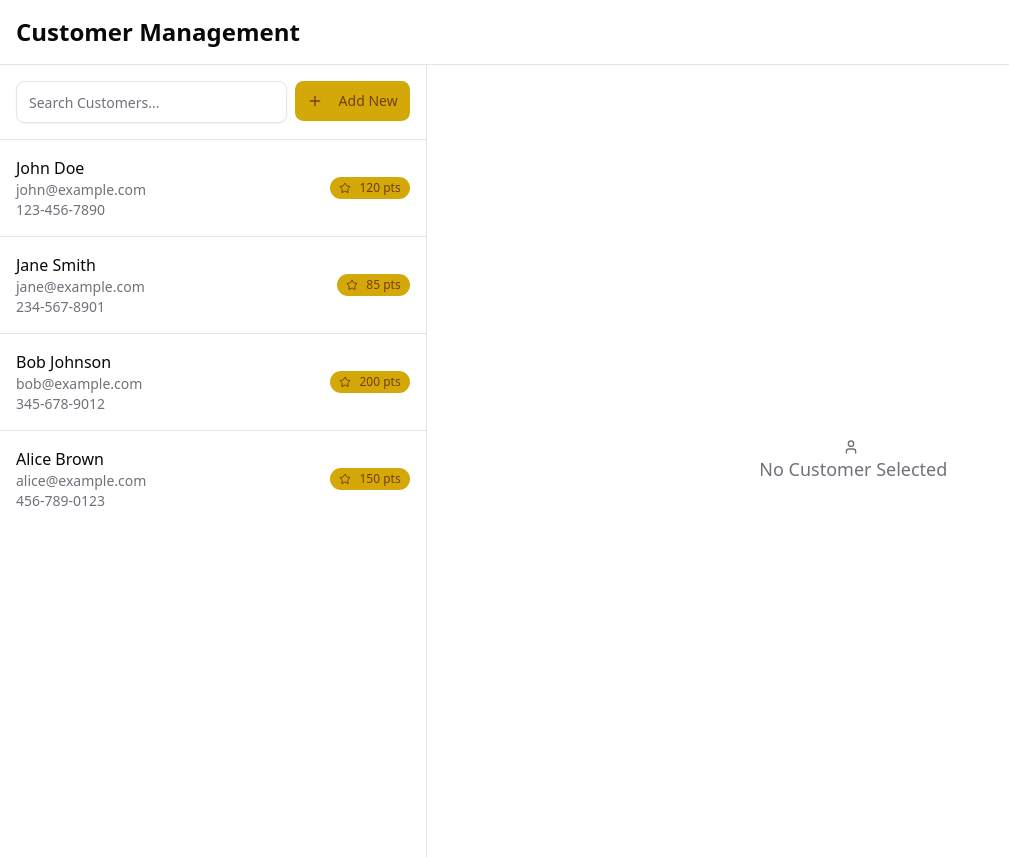
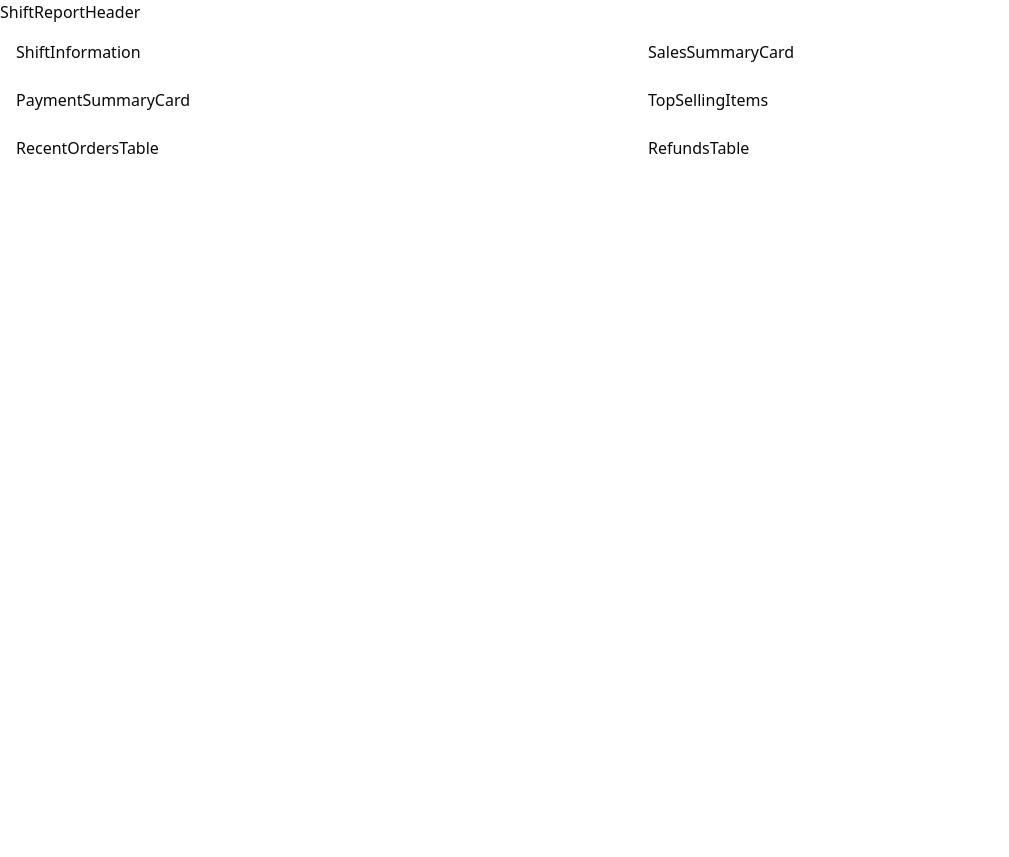
Before and after one commit to Jerry-Joy/POS-Point-Of-Sale-Inventory-Management-System, a React (Vite) app in the folder frontend/elira-pos-frontend/: page / in a window 1280 px wide. Shown: the whole page, without its empty margins (0-1009 px from the left). After the commit the page ends 800 px from the top, so only its background shows below. Built offline with nearby package versions, Linux system fonts and the light colour scheme.

Commit message:
Add Shift Summary components including ShiftSummaryPage, ShiftReportHeader, ShiftInformation, SalesSummaryCard, PaymentSummaryCard, RecentOrdersTable, RefundsTable, TopSellingItems, and update App component to render ShiftSummaryPage

```diff
--- a/frontend/elira-pos-frontend/src/App.jsx
+++ b/frontend/elira-pos-frontend/src/App.jsx
@@ -2,12 +2,13 @@
 import './App.css'
 import CreateOrder from './pages/cashier/CreateOrder'
 import CustomerLookup from './pages/cashier/Customer Management/CustomerLookup'
+import ShiftSummaryPage from './pages/cashier/Shift Report/ShiftSummaryPage'
 
 function App() {
 
   return (
     <>
-      <CustomerLookup />
+      <ShiftSummaryPage />
     </>
   )
 }
--- /dev/null
+++ b/frontend/elira-pos-frontend/src/pages/cashier/Shift Report/PaymentSummaryCard.jsx
@@ -0,0 +1,9 @@
+import React from 'react'
+
+const PaymentSummaryCard = () => {
+  return (
+    <div>PaymentSummaryCard</div>
+  )
+}
+
+export default PaymentSummaryCard
--- /dev/null
+++ b/frontend/elira-pos-frontend/src/pages/cashier/Shift Report/RecentOrdersTable.jsx
@@ -0,0 +1,9 @@
+import React from 'react'
+
+const RecentOrdersTable = () => {
+  return (
+    <div>RecentOrdersTable</div>
+  )
+}
+
+export default RecentOrdersTable
--- /dev/null
+++ b/frontend/elira-pos-frontend/src/pages/cashier/Shift Report/RefundsTable.jsx
@@ -0,0 +1,9 @@
+import React from 'react'
+
+const RefundsTable = () => {
+  return (
+    <div>RefundsTable</div>
+  )
+}
+
+export default RefundsTable
--- /dev/null
+++ b/frontend/elira-pos-frontend/src/pages/cashier/Shift Report/SalesSummaryCard.jsx
@@ -0,0 +1,9 @@
+import React from 'react'
+
+const SalesSummaryCard = () => {
+  return (
+    <div>SalesSummaryCard</div>
+  )
+}
+
+export default SalesSummaryCard
--- /dev/null
+++ b/frontend/elira-pos-frontend/src/pages/cashier/Shift Report/ShiftInformation.jsx
@@ -0,0 +1,9 @@
+import React from 'react'
+
+const ShiftInformation = () => {
+  return (
+    <div>ShiftInformation</div>
+  )
+}
+
+export default ShiftInformation
--- /dev/null
+++ b/frontend/elira-pos-frontend/src/pages/cashier/Shift Report/ShiftReportHeader.jsx
@@ -0,0 +1,9 @@
+import React from 'react'
+
+const ShiftReportHeader = () => {
+  return (
+    <div>ShiftReportHeader</div>
+  )
+}
+
+export default ShiftReportHeader
--- /dev/null
+++ b/frontend/elira-pos-frontend/src/pages/cashier/Shift Report/ShiftSummaryPage.jsx
@@ -0,0 +1,33 @@
+import React from 'react'
+import ShiftReportHeader from './ShiftReportHeader'
+import ShiftInformation from './ShiftInformation'
+import SalesSummaryCard from './SalesSummaryCard'
+import PaymentSummaryCard from './PaymentSummaryCard'
+import TopSellingItems from './TopSellingItems'
+import RecentOrdersTable from './RecentOrdersTable'
+import RefundsTable from './RefundsTable'
+
+const ShiftSummaryPage = () => {
+  return (
+    <div className="h-full flex flex-col">
+      <ShiftReportHeader />
+      <div className="flex-1 overflow-auto p-4">
+        <div className="grid grid-cols-1 gap-4 md:grid-cols-2 mb-6">
+          <ShiftInformation />
+          <SalesSummaryCard />
+        </div>
+        <div className="grid grid-cols-1 gap-4 md:grid-cols-2 mb-6">
+          <PaymentSummaryCard />
+          <TopSellingItems />
+        </div>
+        <div className="grid grid-cols-1 gap-4 md:grid-cols-2 mb-6">
+          <RecentOrdersTable />
+          <RefundsTable />
+        </div>
+      </div>
+
+    </div>
+  )
+}
+
+export default ShiftSummaryPage
--- /dev/null
+++ b/frontend/elira-pos-frontend/src/pages/cashier/Shift Report/TopSellingItems.jsx
@@ -0,0 +1,9 @@
+import React from 'react'
+
+const TopSellingItems = () => {
+  return (
+    <div>TopSellingItems</div>
+  )
+}
+
+export default TopSellingItems
```
